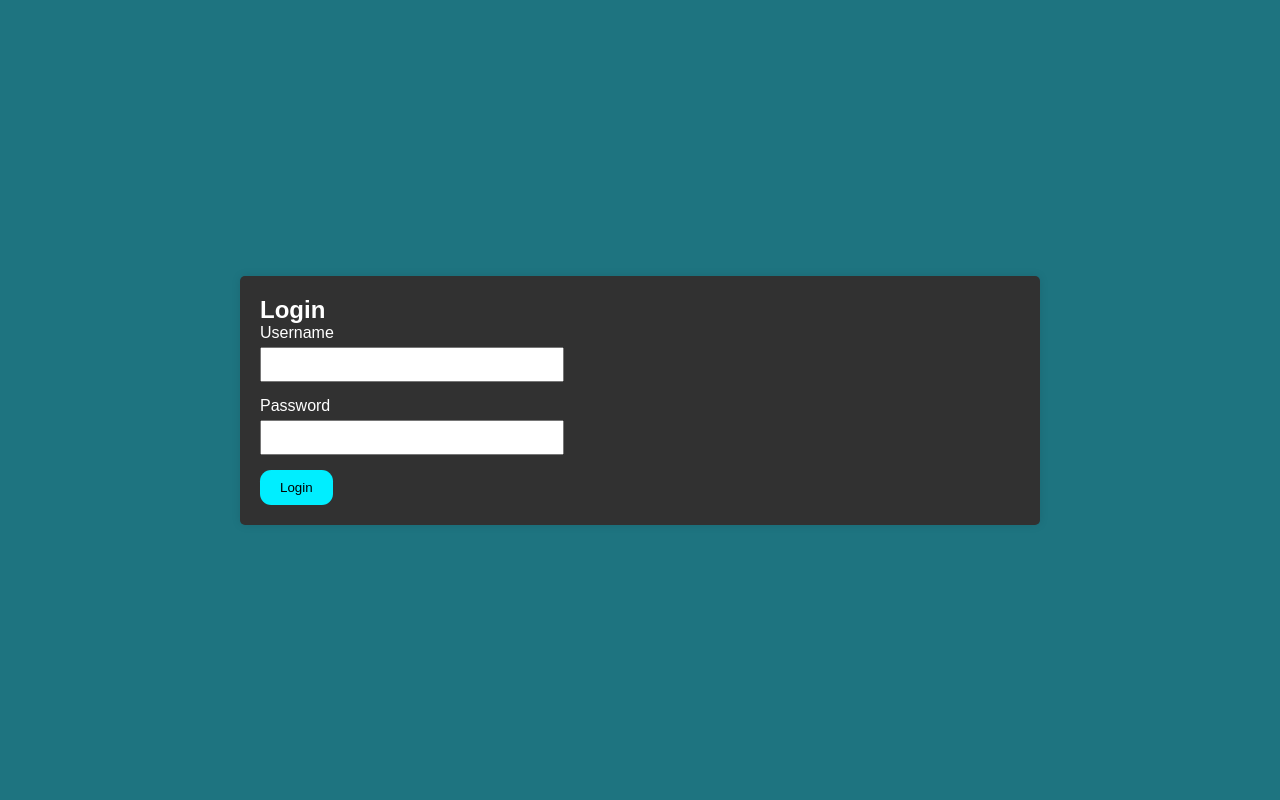
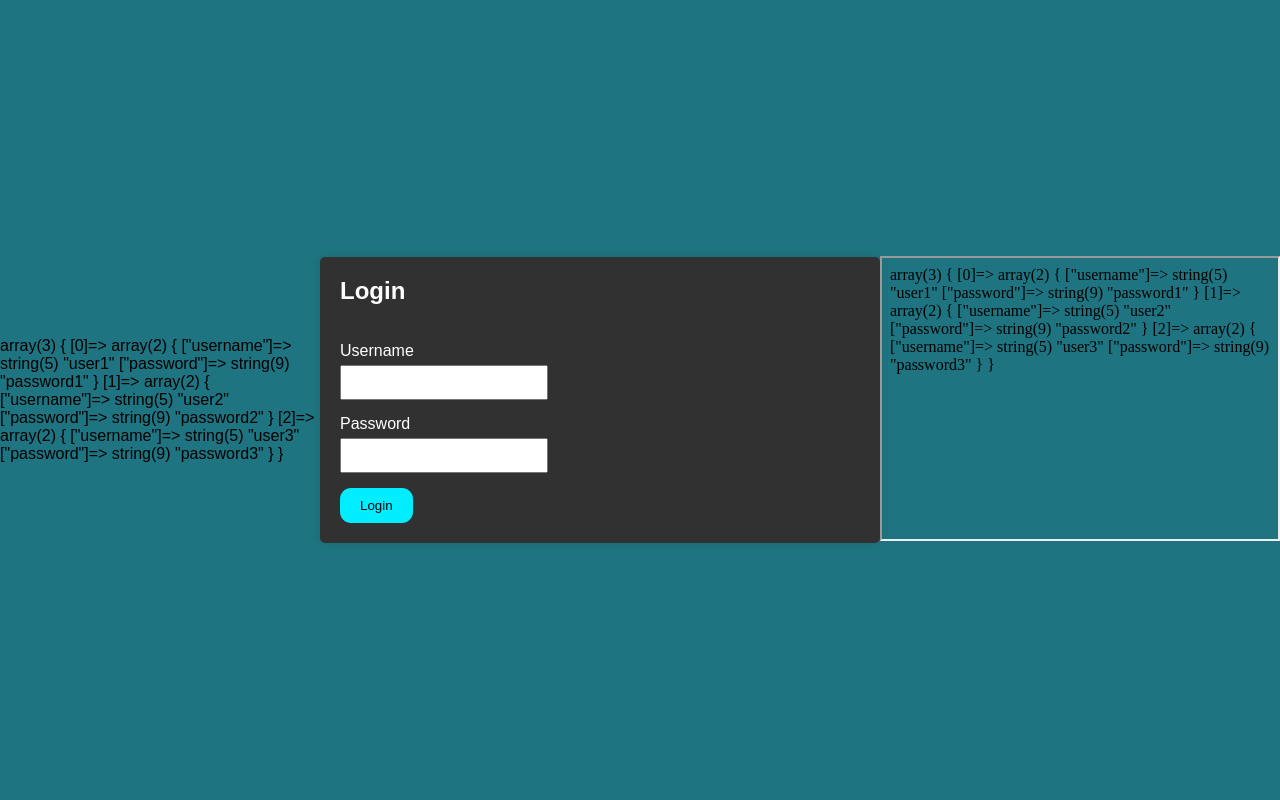
Before and after one commit to DanieleTrippodo/php-strong-password-generator, a PHP site: page /login.php in a window 1280 px wide. Run offline with PHP 8.4, Linux system fonts and the light colour scheme.

Commit message:
major changeds

```diff
--- a/index.php
+++ b/index.php
@@ -49,8 +49,8 @@ if (!isset($_SESSION['loggedin']) || $_SESSION['loggedin'] !== true) {
 <main>
 
     <div class="container">
-        <h2 class="my-4">Benvenuto, <?php echo htmlspecialchars($_SESSION['username']); ?>!</h2>
-        <a href="logout.php" class="btn btn-danger">Logout</a>
+        <h2>Benvenuto, <?php echo htmlspecialchars($_SESSION['username']); ?>!</h2>
+        <a href="logout.php" class="btn btn-danger">Logout</a>  <!-- in caso di logout -->
     </div>
 
 
--- a/login.php
+++ b/login.php
@@ -37,12 +37,17 @@ if ($_SERVER['REQUEST_METHOD'] == 'POST') {
 
 <body>
 
+    <div class="flex">
 
-    <div class="container">
-        <h2>Login</h2>
+
+        <div class="container">
+        <h2 style="margin-bottom: 2.3rem;">Login</h2>
+
         <?php if ($error_message): ?>
             <div class="alert"><?php echo $error_message; ?></div>
         <?php endif; ?>
+
+
         <form method="POST" action="">
             <div class="form-group">
                 <label for="inputUsername">Username</label>
@@ -54,8 +59,16 @@ if ($_SERVER['REQUEST_METHOD'] == 'POST') {
             </div>
             <button type="submit" class="btn">Login</button>
         </form>
+        </div>
+
+        <!-- ----------------------------------------------------------------------- -->
+
+        <div class="AllUsers">
+            <iframe src="./users.php" frameborder="2" class="TextBlack" width="400" height="285"></iframe>
+        </div>
+
+
     </div>
-
 
 
 </body>
--- a/style.css
+++ b/style.css
@@ -28,7 +28,7 @@ body {
     box-shadow: 0 0 10px rgba(0, 0, 0, 0.1);
     border-radius: 5px;
 
-    width: 50rem;
+    width: 35rem;
 }
 .form-group {
     margin-bottom: 15px;
@@ -41,6 +41,26 @@ body {
     width: 40%;
     padding: 8px;
     box-sizing: border-box;
+}
+
+
+.flex{
+    display: flex;
+    align-content: center;
+    align-items: center;
+    justify-content: flex-end;
+    flex-wrap: nowrap;
+    flex-direction: row;
+}
+
+.TextBlack{
+    color: #313131;
+}
+
+
+.AllUsers{
+    height: 18rem;
+    min-width: 20rem;
 }
 
 /* -----------------------------CLASSI---------------------------------------- */
--- a/users.php
+++ b/users.php
@@ -14,4 +14,11 @@ $users = [
         'password' => 'password3'
     ]
 ];
+
+
+
+
+var_dump($users);
+
+
 ?>
```
Also changed, not shown: logout.php (+7 -0 lines).
